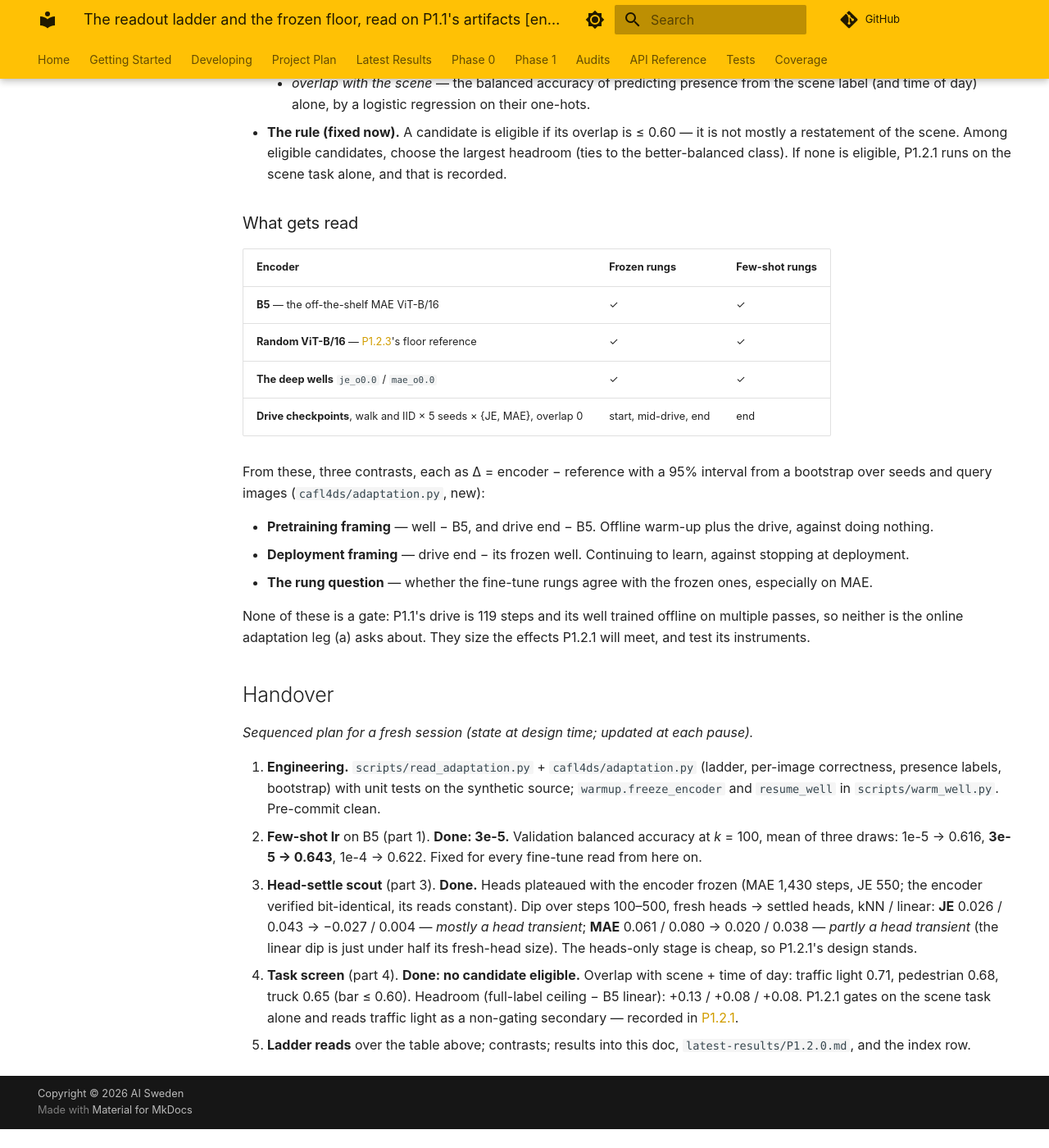
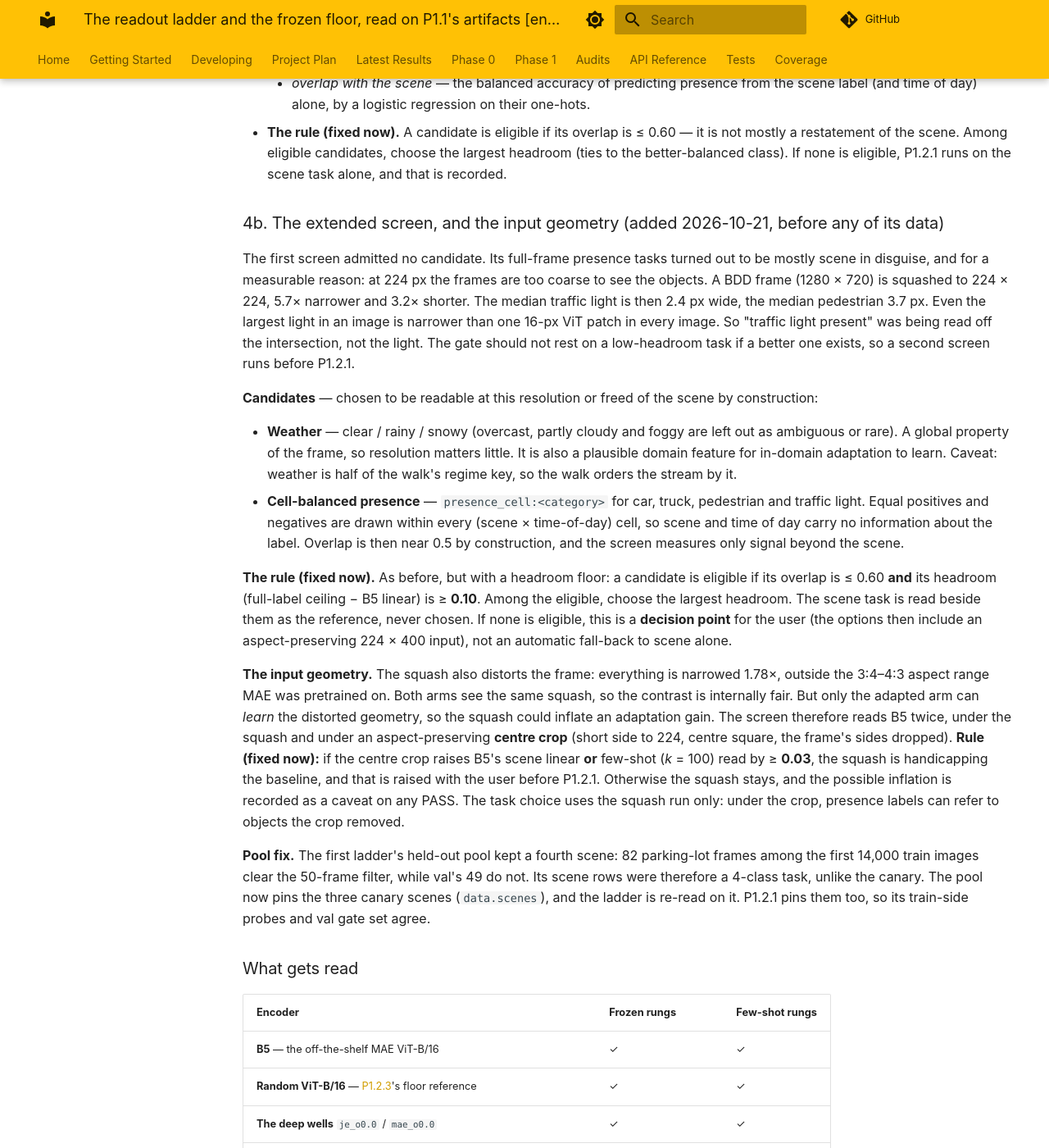
Before and after one commit to aidotse/cafl4ds, an MkDocs documentation site: the page built from docs/experiments/phase1/P1.2.0.md, in a window 1280 px wide and 1400 px high, scrolled down 2763 px. Shown: the whole window at 82% size. Built offline with MkDocs 1.6.1 and Material for MkDocs 9.7.7, drawn with Linux system fonts in a browser that asks for light colours; comment, search, counter and statistics services are not loaded; before the commit the page ends 4140 px from its top, so only the background shows below that; some of the changed text lies outside the part shown.

Commit message:
docs: P1.2.0 pre-register the extended screen and the squash-vs-crop check
Co-Authored-By: Claude Opus 5.5 <noreply@anthropic.com>

````diff
--- a/docs/experiments/phase1/P1.2.0.md
+++ b/docs/experiments/phase1/P1.2.0.md
@@ -112,6 +112,43 @@ before its data is read.
     scene. Among eligible candidates, choose the largest headroom (ties to the better-balanced class). If none is
     eligible, P1.2.1 runs on the scene task alone, and that is recorded.
 
+### 4b. The extended screen, and the input geometry (added 2026-10-21, before any of its data)
+
+The first screen admitted no candidate. Its full-frame presence tasks turned out to be mostly scene in disguise, and for
+a measurable reason: at 224 px the frames are too coarse to see the objects. A BDD frame (1280 × 720) is squashed to 224
+× 224, 5.7× narrower and 3.2× shorter. The median traffic light is then 2.4 px wide, the median pedestrian 3.7 px. Even
+the largest light in an image is narrower than one 16-px ViT patch in every image. So "traffic light present" was being
+read off the intersection, not the light. The gate should not rest on a low-headroom task if a better one exists, so a
+second screen runs before P1.2.1.
+
+**Candidates** — chosen to be readable at this resolution or freed of the scene by construction:
+
+- **Weather** — clear / rainy / snowy (overcast, partly cloudy and foggy are left out as ambiguous or rare). A global
+    property of the frame, so resolution matters little. It is also a plausible domain feature for in-domain adaptation
+    to learn. Caveat: weather is half of the walk's regime key, so the walk orders the stream by it.
+- **Cell-balanced presence** — `presence_cell:<category>` for car, truck, pedestrian and traffic light. Equal positives
+    and negatives are drawn within every (scene × time-of-day) cell, so scene and time of day carry no information about
+    the label. Overlap is then near 0.5 by construction, and the screen measures only signal beyond the scene.
+
+**The rule (fixed now).** As before, but with a headroom floor: a candidate is eligible if its overlap is ≤ 0.60 **and**
+its headroom (full-label ceiling − B5 linear) is ≥ **0.10**. Among the eligible, choose the largest headroom. The scene
+task is read beside them as the reference, never chosen. If none is eligible, this is a **decision point** for the user
+(the options then include an aspect-preserving 224 × 400 input), not an automatic fall-back to scene alone.
+
+**The input geometry.** The squash also distorts the frame: everything is narrowed 1.78×, outside the 3:4–4:3 aspect
+range MAE was pretrained on. Both arms see the same squash, so the contrast is internally fair. But only the adapted arm
+can *learn* the distorted geometry, so the squash could inflate an adaptation gain. The screen therefore reads B5 twice,
+under the squash and under an aspect-preserving **centre crop** (short side to 224, centre square, the frame's sides
+dropped). **Rule (fixed now):** if the centre crop raises B5's scene linear **or** few-shot (*k* = 100) read by ≥
+**0.03**, the squash is handicapping the baseline, and that is raised with the user before P1.2.1. Otherwise the squash
+stays, and the possible inflation is recorded as a caveat on any PASS. The task choice uses the squash run only: under
+the crop, presence labels can refer to objects the crop removed.
+
+**Pool fix.** The first ladder's held-out pool kept a fourth scene: 82 parking-lot frames among the first 14,000 train
+images clear the 50-frame filter, while val's 49 do not. Its scene rows were therefore a 4-class task, unlike the
+canary. The pool now pins the three canary scenes (`data.scenes`), and the ladder is re-read on it. P1.2.1 pins them
+too, so its train-side probes and val gate set agree.
+
 ### What gets read
 
 | Encoder | Frozen rungs | Few-shot rungs |
@@ -150,3 +187,38 @@ online adaptation leg (a) asks about. They size the effects P1.2.1 will meet, an
     gates on the scene task alone and reads traffic light as a non-gating secondary — recorded in [P1.2.1](P1.2.1.md).
 1. **Ladder reads** over the table above; contrasts; results into this doc, `latest-results/P1.2.0.md`, and the index
     row.
+
+## How to run
+
+All runs as made on the Gaudi node, from the repo root, one worker per card. The full launcher, with the encoder lists
+it generates, is promoted as [`artifacts/P1.2.0/run_p120.sh`](artifacts/P1.2.0/run_p120.sh). The key calls:
+
+```bash
+TRAIN=/abs/path/to/bdd100k   # BDD train: the held-out pool for the val-trained P1.1 models
+POOL="data=bdd bdd_root=$TRAIN data.min_canary_count=50 device=hpu img_size=224 encoder=vit_b16_mae \
+ pool.split=train pool.max_images=14000 threads=8"
+
+# 1. The few-shot learning rate, on B5 (the default encoder list is B5 alone):
+python scripts/read_adaptation.py $POOL mode=select_lr hydra.run.dir=outputs/p120/lr_select
+# 2. The presence-task screen, on B5:
+python scripts/read_adaptation.py $POOL mode=screen fewshot.lr=3e-5 hydra.run.dir=outputs/p120/screen
+# 3. The head-settle scout, per backbone (JE: drive lr 3e-5; MAE: 1e-4), on P1.1.0's deep diet ($DIET there):
+python scripts/warm_well.py $DIET backbone=mae optim.lr=3e-4 warmup.freeze_encoder=true warmup.stop=loss \
+  warmup.window=200 warmup.tol=0.002 warmup.min_steps=500 warmup.max_steps=3000 warmup.select_every=100 \
+  stream.select_support_per_canary=50 stream.select_query_per_canary=50 warmup.drive_read_per_class=500 \
+  well_out=wells/p120/mae_heads.pt
+python scripts/warm_well.py $DIET backbone=mae optim.lr=1e-4 resume_well=wells/p120/mae_heads.pt warmup.stop=budget \
+  warmup.max_steps=1000 warmup.select_every=25 stream.select_support_per_canary=50 stream.select_query_per_canary=50 \
+  warmup.drive_read_per_class=500 well_out=wells/p120/mae_unfrozen.pt
+# 4. The ladder, per backbone (encoders_<bb>.yaml lists B5 + random [JE list only], the well, and the walk / IID
+#    checkpoints at step 60 and the end, 5 seeds each):
+python scripts/read_adaptation.py $POOL 'tasks=[scene,"presence:traffic light","presence:pedestrian","presence:truck"]' \
+  backbone=mae fewshot.enabled=true 'fewshot.tasks=[scene]' fewshot.lr=3e-5 '~encoders' \
+  encoders_file=outputs/p120/encoders_mae.yaml hydra.run.dir=outputs/p120/ladder/mae
+# 5. The analysis (CPU, minutes):
+uv run python scripts/analyze_adaptation.py mode=p120 root=outputs/p120
+```
+
+The canary-pool read is step 4 with
+`$DIET stream.select_support_per_canary=150 stream.select_query_per_canary=150 pool.kind=canary probe_per_class=1000` in
+place of `$POOL` and the task list.
````
